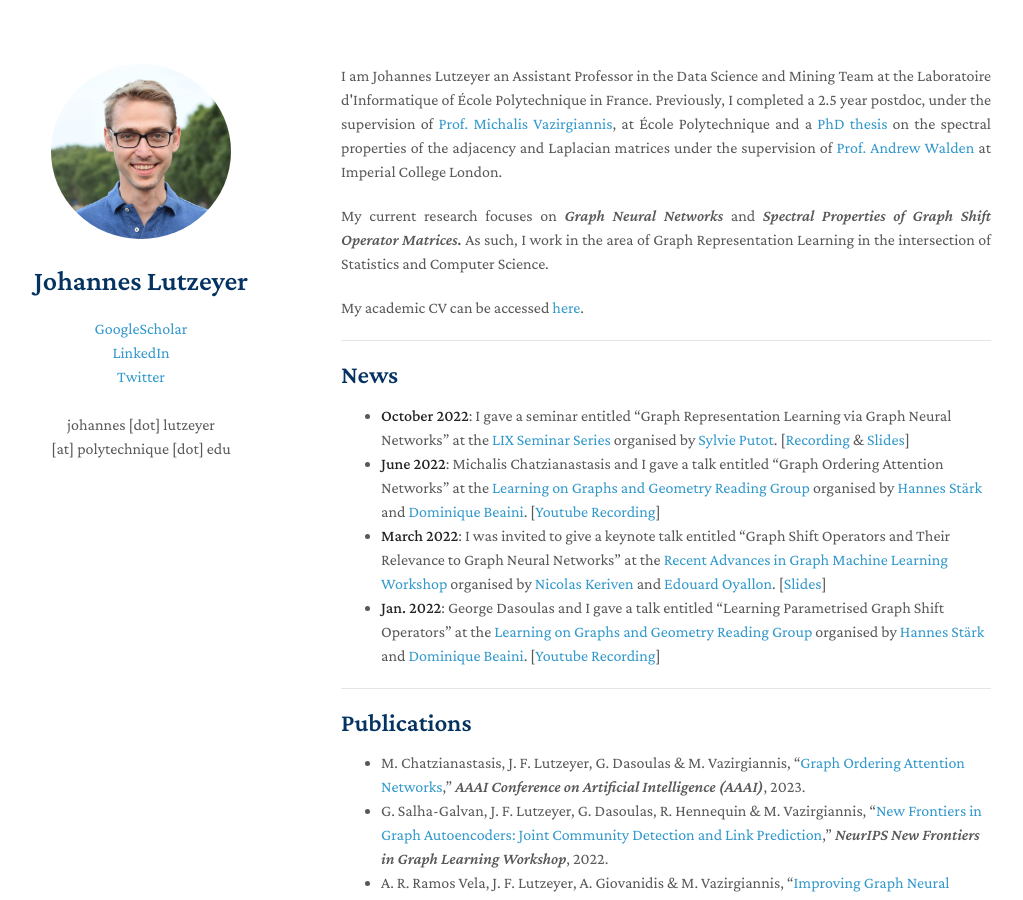
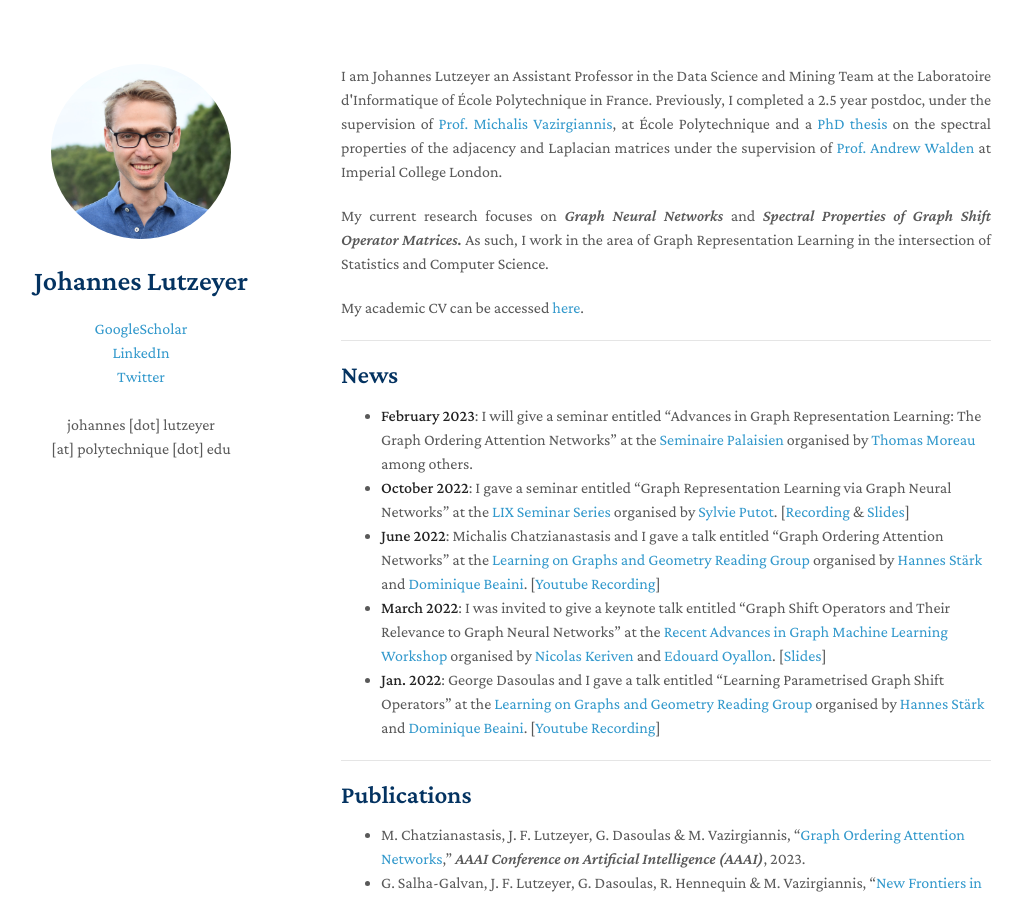
Before and after one commit to johanneslutzeyer/johanneslutzeyer.github.io, a Jekyll site: the page built from index.md, in a window 1280 px wide and 900 px high. Shown: the whole window, without its empty margins (129-1152 px from the left). Built offline with Jekyll 4.4.1, drawn with Linux system fonts in a browser that asks for light colours; our own code applies the rules of GitHub Pages for plain Markdown files; a script that is not in the unit is left out.

Commit message:
Update index.md

```diff
--- a/index.md
+++ b/index.md
@@ -14,6 +14,7 @@ My academic CV can be accessed <a href="https://johanneslutzeyer.com/doc/Johanne
 
 ## News
 
+- **February 2023**: I will give a seminar entitled "Advances in Graph Representation Learning: The Graph Ordering Attention Networks" at the <a href="https://palaisien.herokuapp.com/about/" target="_blank">Seminaire Palaisien</a> organised by <a href="https://tommoral.github.io/about.html" target="_blank">Thomas Moreau</a> among others.
 - **October 2022**: I gave a seminar entitled "Graph Representation Learning via Graph Neural Networks" at the <a href="https://enseignement.medias.polytechnique.fr/channels/#seminaires-du-lix" target="_blank">LIX Seminar Series</a> organised by <a href="http://www.lix.polytechnique.fr/Labo/Sylvie.Putot/" target="_blank">Sylvie Putot</a>. [<a href="https://enseignement.medias.polytechnique.fr/videos/graph-representation-learning-by-graph-neural-networks-by-johannes-lutzeyer-dascim-team-october-22/" target="_blank">Recording</a> & <a href="https://johanneslutzeyer.com/doc/2022-10-20_JohannesLutzeyer_GraphRepresentationLearningViaGraphNeuralNetworks_Handout.pdf" target="_blank">Slides</a>]
 - **June 2022**: Michalis Chatzianastasis and I gave a talk entitled "Graph Ordering Attention Networks" at the <a href="https://hannes-stark.com/logag-reading-group" target="_blank">Learning on Graphs and Geometry Reading Group</a> organised by <a href="https://hannes-stark.com/" target="_blank">Hannes Stärk</a> and <a href="https://mila.quebec/en/person/dominique-beaini/" target="_blank">Dominique Beaini</a>. [<a href="https://www.youtube.com/watch?v=9CJs5TL-CSs" target="_blank">Youtube Recording</a>]
 - **March 2022**: I was invited to give a keynote talk entitled "Graph Shift Operators and Their Relevance to Graph Neural Networks" at the <a href="https://nkeriven.github.io/gml2022/" target="_blank">Recent Advances in Graph Machine Learning Workshop</a> organised by <a href="https://nkeriven.github.io/" target="_blank">Nicolas Keriven</a> and <a href="https://edouardoyallon.github.io/" target="_blank">Edouard Oyallon</a>. [<a href="https://johanneslutzeyer.com/doc/GraphShiftOperatorsAndTheirRelevanceToGraphNeuralNetworks_handout.pdf" target="_blank">Slides</a>]
```
